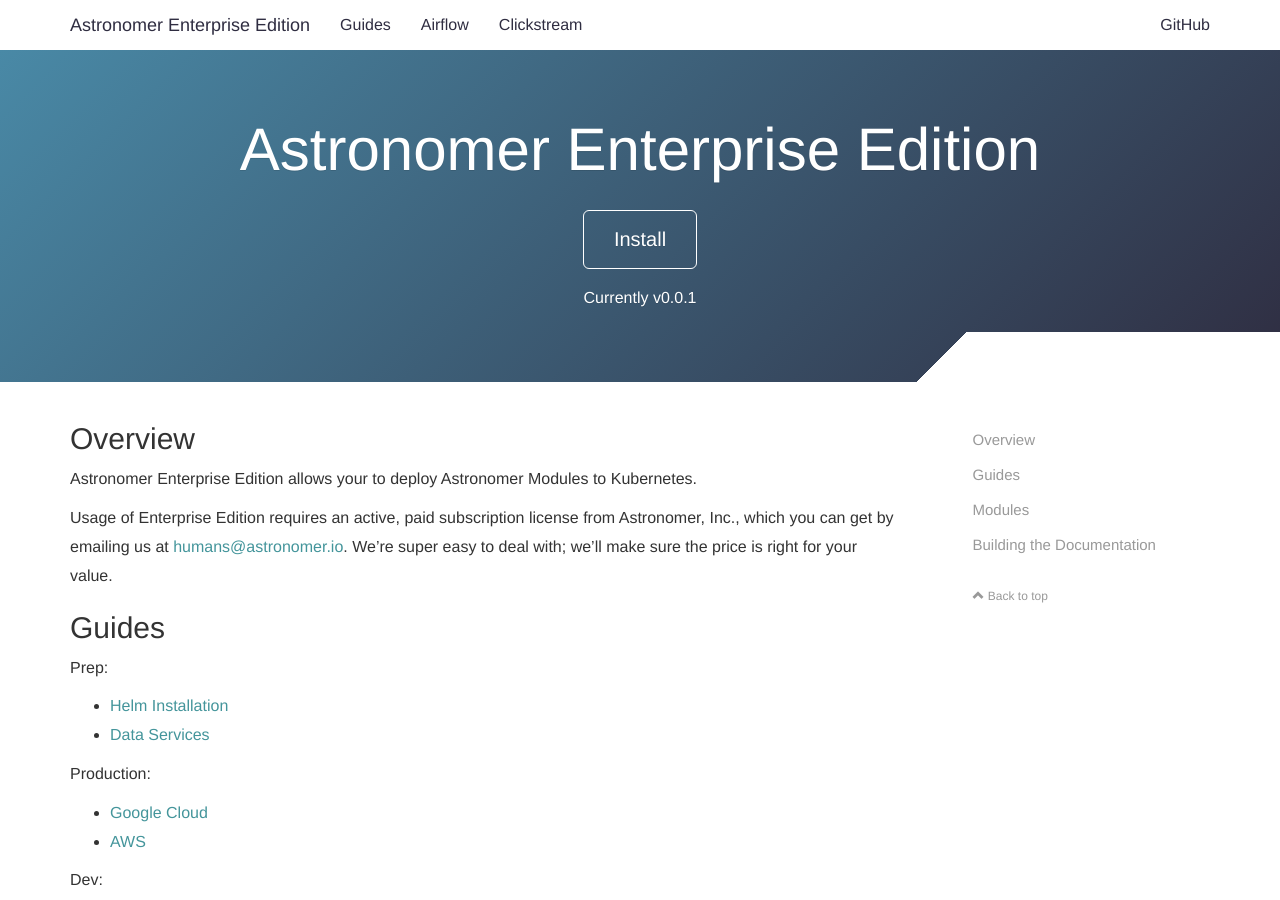
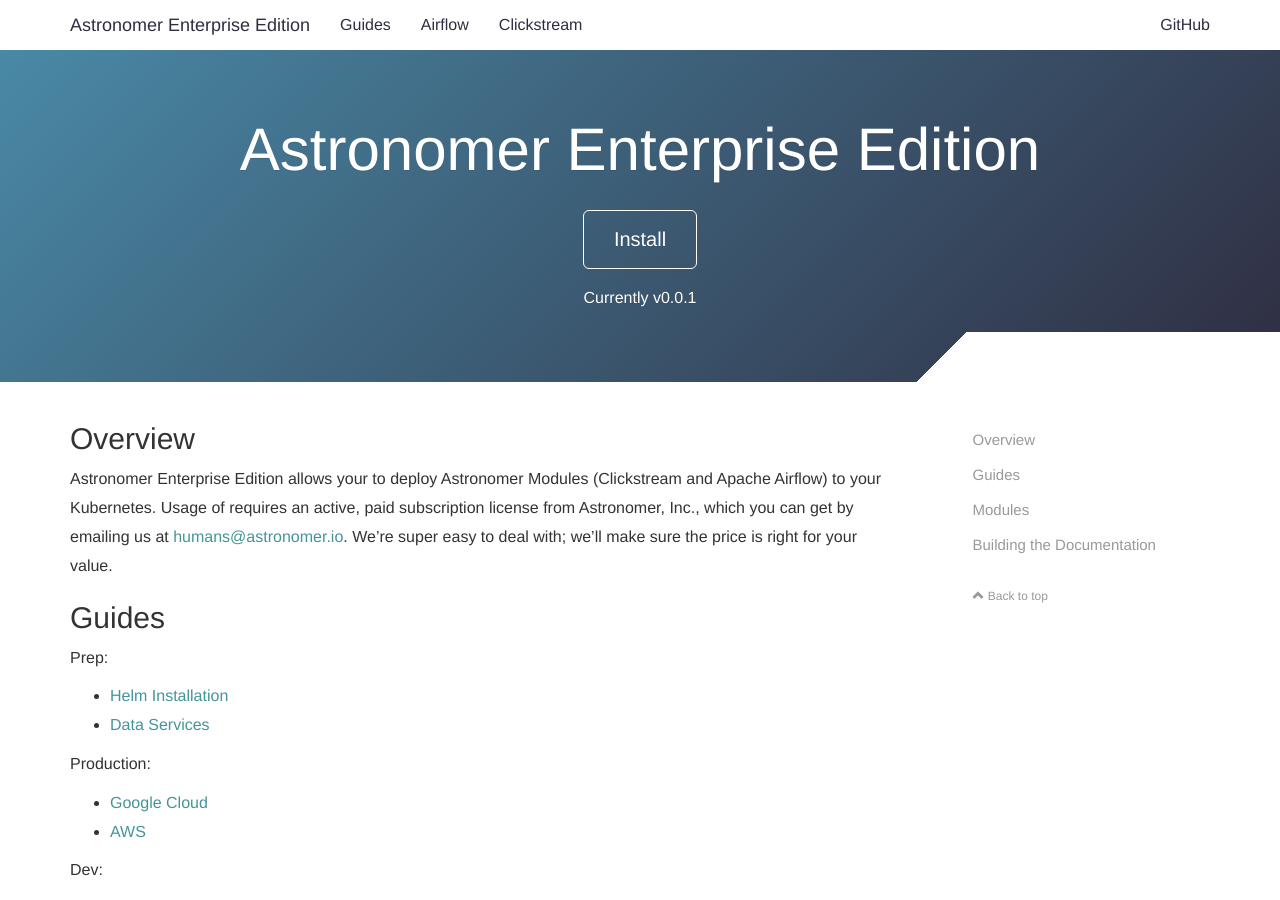
Before and after one commit to skynet/astronomer-ee, a Jekyll site: the page built from docs/index.md, in a window 1280 px wide and 900 px high. Built offline with Jekyll 4.4.1, drawn with Linux system fonts in a browser that asks for light colours; nearby versions of some CDN libraries; comment, search, counter and statistics services are not loaded.

Commit message:
revise overview

```diff
--- a/docs/index.md
+++ b/docs/index.md
@@ -7,16 +7,15 @@ permalink: /
 order: 1
 ---
 
+
 ## Overview
 
 Astronomer Enterprise Edition allows your to deploy
-Astronomer Modules to Kubernetes.
-
-Usage of Enterprise Edition requires
-an active, paid subscription license from Astronomer, Inc., which you can get
-by emailing us at [humans@astronomer.io](mailto:humans@astronomer.io).
-We're super easy to deal with; we'll make
-sure the price is right for your value.
+Astronomer Modules (Clickstream and Apache Airflow) to your Kubernetes.
+Usage of requires an active, paid subscription license from Astronomer, Inc.,
+which you can get by emailing us at
+[humans@astronomer.io](mailto:humans@astronomer.io). We're super easy to deal
+with; we'll make sure the price is right for your value.
 
 {% include guides.md %}
 
```
